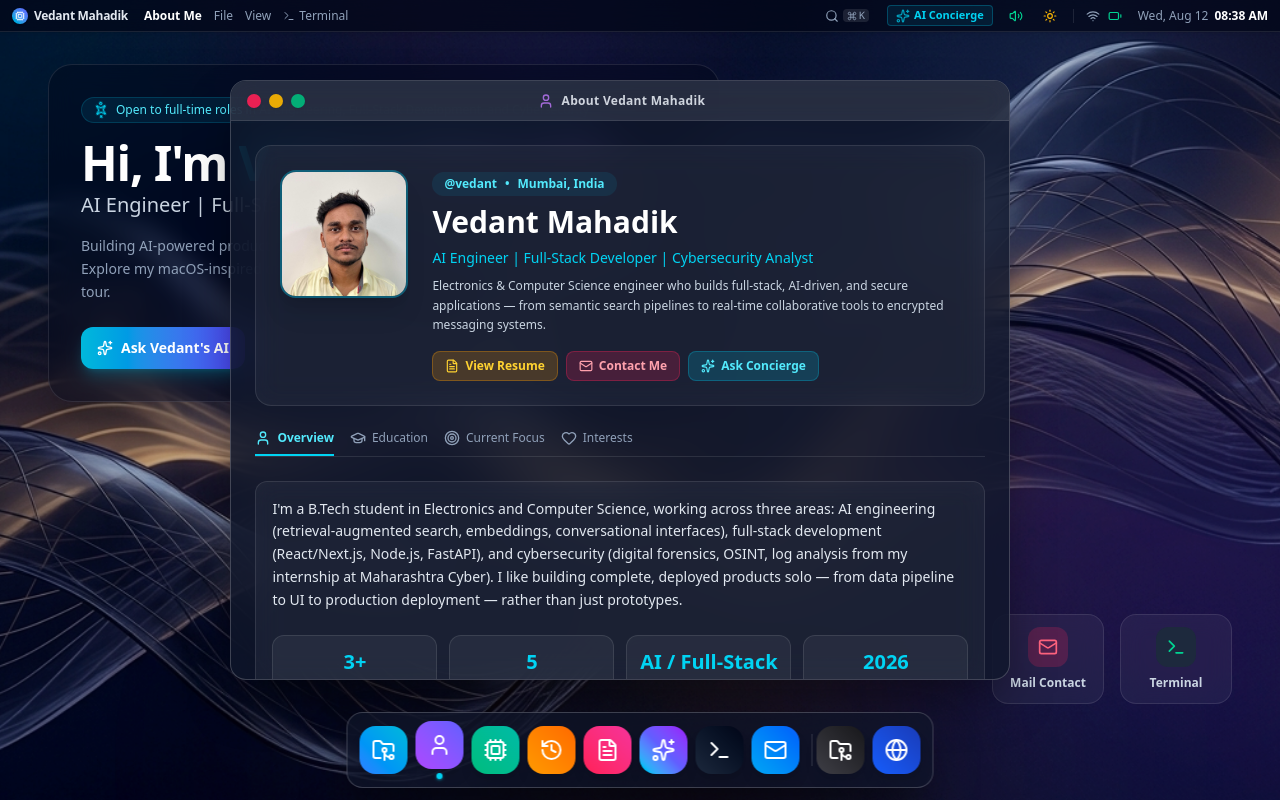
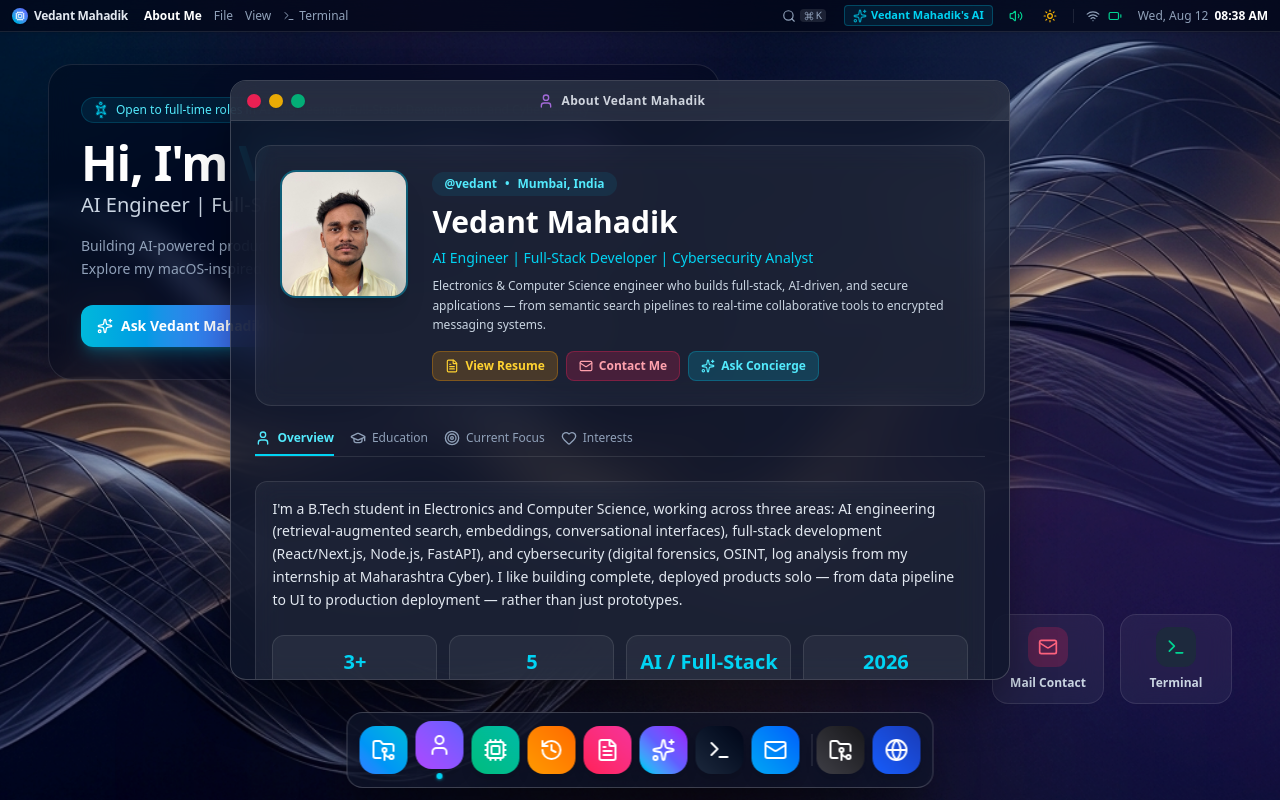
Before and after one commit to vedant2704/macos-ai-portfolio, a Next.js app: page / in a window 1280 px wide. Built offline with nearby package versions, Linux system fonts and the light colour scheme.

Commit message:
rename AI

```diff
--- a/src/app/layout.tsx
+++ b/src/app/layout.tsx
@@ -4,7 +4,7 @@ import { PORTFOLIO_DATA } from "@/data/portfolio";
 
 export const metadata: Metadata = {
   title: `${PORTFOLIO_DATA.owner.name} — macOS AI Portfolio & Systems Concierge`,
-  description: "A high-end personal portfolio designed as a macOS desktop application, featuring AI Concierge streaming, floating draggable windows, Finder projects browser, Spotlight search, and interactive terminal.",
+  description: `A high-end personal portfolio designed as a macOS desktop application, featuring ${PORTFOLIO_DATA.owner.name}'s AI assistant, floating draggable windows, Finder projects browser, Spotlight search, and interactive terminal.`,
   keywords: ["AI Engineer Portfolio", "macOS Portfolio", "AI Concierge", "Full-Stack Developer", "Cybersecurity", "Next.js", "TypeScript"],
   authors: [{ name: PORTFOLIO_DATA.owner.name }]
 };
--- a/src/app/page.tsx
+++ b/src/app/page.tsx
@@ -278,7 +278,7 @@ export default function Home() {
         {/* AI Assistant Floating Concierge Window */}
         <WindowFrame
           id="ai-assistant"
-          title={`${PORTFOLIO_DATA.owner.name} Concierge AI`}
+          title={`${PORTFOLIO_DATA.owner.name}'s AI`}
           icon={<Sparkles className="w-4 h-4 text-cyan-400" />}
           isOpen={openWindows.includes('ai-assistant')}
           isMinimized={minimizedWindows.includes('ai-assistant')}
--- a/src/components/apps/AIAssistantApp.tsx
+++ b/src/components/apps/AIAssistantApp.tsx
@@ -97,7 +97,7 @@ export const AIAssistantApp: React.FC<AIAssistantAppProps> = ({ onExecuteAction
             </div>
           </div>
           <div>
-            <h3 className="font-extrabold text-white text-sm">{PORTFOLIO_DATA.owner.name} Concierge AI</h3>
+            <h3 className="font-extrabold text-white text-sm">{PORTFOLIO_DATA.owner.name}&apos;s AI</h3>
             <p className="text-[11px] text-cyan-300">Intelligent Portfolio Assistant & UI Agent</p>
           </div>
         </div>
--- a/src/components/apps/TerminalApp.tsx
+++ b/src/components/apps/TerminalApp.tsx
@@ -69,7 +69,7 @@ export const TerminalApp: React.FC<TerminalAppProps> = ({ onOpenApp }) => {
   resume      - Preview ${PORTFOLIO_DATA.owner.name}'s resume
   contact     - Display contact info & launch mail form
   neofetch    - Show macOS portfolio system overview
-  ai <query>  - Ask the AI Concierge a question via CLI
+  ai <query>  - Ask ${PORTFOLIO_DATA.owner.name}'s AI a question via CLI
   clear       - Clear terminal scrollback buffer`
       });
     } else if (lower === 'about') {
--- a/src/components/desktop/DesktopBackground.tsx
+++ b/src/components/desktop/DesktopBackground.tsx
@@ -58,7 +58,7 @@ export const DesktopBackground: React.FC<DesktopBackgroundProps> = ({
           </div>
 
           <p className="text-sm text-slate-400 leading-relaxed max-w-xl">
-            {PORTFOLIO_DATA.owner.tagline} Explore my macOS-inspired desktop workspace or ask my AI Concierge for a guided tour.
+            {PORTFOLIO_DATA.owner.tagline} Explore my macOS-inspired desktop workspace or ask my AI for a guided tour.
           </p>
 
           {/* Hero Quick Action Buttons */}
@@ -71,7 +71,7 @@ export const DesktopBackground: React.FC<DesktopBackgroundProps> = ({
               className="px-4 py-2.5 rounded-xl bg-gradient-to-r from-cyan-500 to-indigo-600 hover:from-cyan-400 hover:to-indigo-500 text-white font-semibold text-xs sm:text-sm flex items-center space-x-2 shadow-lg shadow-cyan-500/25 transition-all hover:scale-[1.03] active:scale-[0.98]"
             >
               <Sparkles className="w-4 h-4" />
-              <span>Ask Vedant's AI</span>
+              <span>Ask {PORTFOLIO_DATA.owner.name}&apos;s AI</span>
             </button>
 
             <button
--- a/src/components/desktop/Dock.tsx
+++ b/src/components/desktop/Dock.tsx
@@ -64,7 +64,7 @@ export const DOCK_APPS: DockApp[] = [
   },
   {
     id: 'ai-assistant',
-    name: 'AI Concierge',
+    name: `${PORTFOLIO_DATA.owner.name}'s AI`,
     icon: <Sparkles className="w-6 h-6" />,
     color: 'from-cyan-400 via-indigo-500 to-purple-600'
   },
--- a/src/components/desktop/MenuBar.tsx
+++ b/src/components/desktop/MenuBar.tsx
@@ -127,10 +127,10 @@ export const MenuBar: React.FC<MenuBarProps> = ({
             onToggleAI();
           }}
           className="flex items-center space-x-1 hover:text-cyan-300 px-2 py-0.5 rounded bg-cyan-500/10 border border-cyan-500/30 text-cyan-400 font-semibold transition-all hover:bg-cyan-500/20"
-          title="AI Assistant Concierge"
+          title={`${PORTFOLIO_DATA.owner.name}'s AI`}
         >
           <Sparkles className="w-3.5 h-3.5 animate-pulse text-cyan-400" />
-          <span className="hidden sm:inline text-[11px]">AI Concierge</span>
+          <span className="hidden sm:inline text-[11px]">{PORTFOLIO_DATA.owner.name}&apos;s AI</span>
         </button>
 
         {/* Sound Toggle */}
--- a/src/components/mobile/MobileLayout.tsx
+++ b/src/components/mobile/MobileLayout.tsx
@@ -40,7 +40,7 @@ export const MobileLayout: React.FC<MobileLayoutProps> = ({
   const navItems = [
     { id: 'about', label: 'About', icon: <User className="w-5 h-5" /> },
     { id: 'projects', label: 'Projects', icon: <FolderGit2 className="w-5 h-5" /> },
-    { id: 'ai-assistant', label: 'AI Concierge', icon: <Sparkles className="w-5 h-5 text-cyan-400" /> },
+    { id: 'ai-assistant', label: `${PORTFOLIO_DATA.owner.name}'s AI`, icon: <Sparkles className="w-5 h-5 text-cyan-400" /> },
     { id: 'skills', label: 'Skills', icon: <Cpu className="w-5 h-5" /> },
     { id: 'experience', label: 'Experience', icon: <History className="w-5 h-5" /> },
     { id: 'resume', label: 'Resume', icon: <FileText className="w-5 h-5" /> },
--- a/src/components/ui/SpotlightSearch.tsx
+++ b/src/components/ui/SpotlightSearch.tsx
@@ -41,7 +41,7 @@ export const SpotlightSearch: React.FC<SpotlightSearchProps> = ({
     { id: 'skills', title: 'Technical Skills Matrix', type: 'App', icon: <Cpu className="w-4 h-4 text-emerald-400" /> },
     { id: 'experience', title: 'Experience Timeline', type: 'App', icon: <History className="w-4 h-4 text-amber-400" /> },
     { id: 'resume', title: 'Resume Preview Document', type: 'App', icon: <FileText className="w-4 h-4 text-rose-400" /> },
-    { id: 'ai-assistant', title: 'AI Concierge Assistant', type: 'App', icon: <Sparkles className="w-4 h-4 text-cyan-300" /> },
+    { id: 'ai-assistant', title: `${PORTFOLIO_DATA.owner.name}'s AI Assistant`, type: 'App', icon: <Sparkles className="w-4 h-4 text-cyan-300" /> },
     { id: 'terminal', title: 'Terminal Emulator', type: 'App', icon: <Terminal className="w-4 h-4 text-slate-300" /> },
     { id: 'contact', title: 'Mail Contact Form', type: 'App', icon: <Mail className="w-4 h-4 text-sky-400" /> },
     ...PORTFOLIO_DATA.projects.map((p) => ({
```
